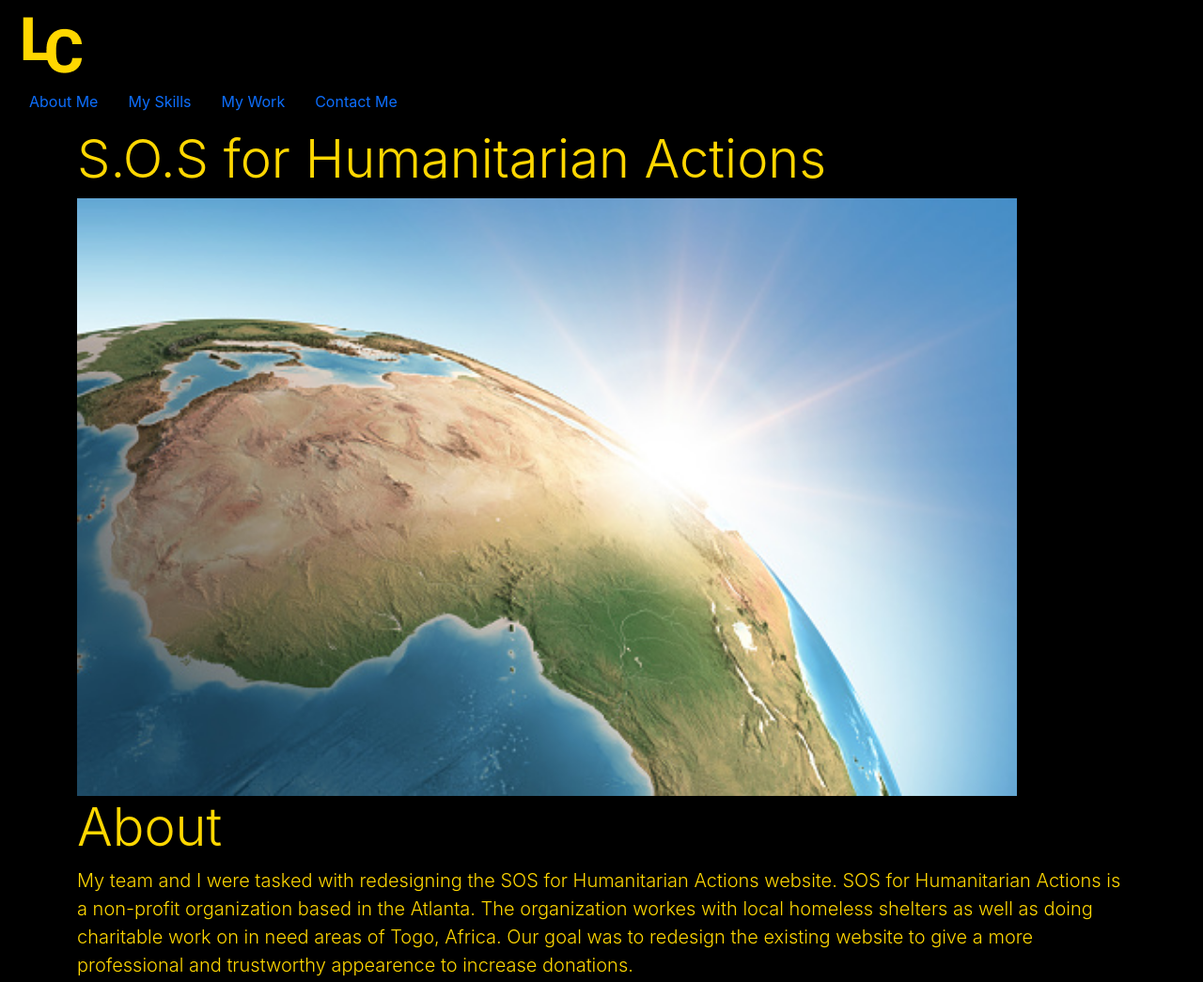
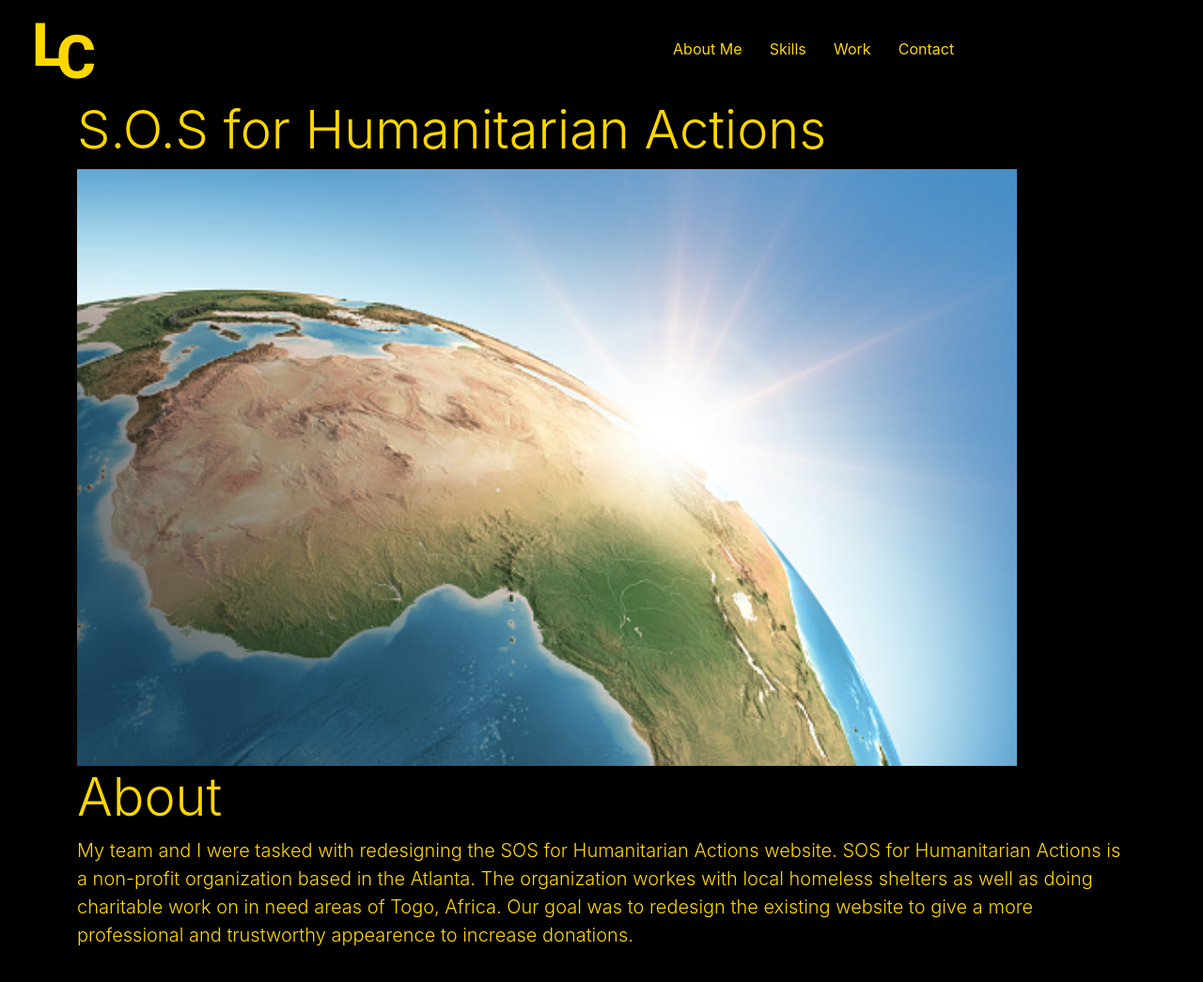
Before and after one commit to lcrumbley87/UX_UI_HW_20, a plain HTML site: page case.html in a window 1280 px wide. Shown: the top 1045 px of the page at 94% size. Drawn offline with nearby package versions, Linux system fonts and the light colour scheme.

Commit message:
final HW commit

```diff
--- a/case.html
+++ b/case.html
@@ -7,32 +7,23 @@
     <title>UX/UI Homework 20</title>
 
     <link href="https://cdn.jsdelivr.net/npm/bootstrap@5.1.3/dist/css/bootstrap.min.css" rel="stylesheet" integrity="sha384-1BmE4kWBq78iYhFldvKuhfTAU6auU8tT94WrHftjDbrCEXSU1oBoqyl2QvZ6jIW3" crossorigin="anonymous">
+    <link href="/css/style.css" rel="stylesheet" type="text/css"/>
     <link href="/css/case.css" rel="stylesheet" type="text/css"/>
 
 </head>
 <body>
   <header class="navigation">
     <div class="logo">
-        <img src="./images/Logo.png" alt="Logo">
-    </div>
-    <nav class="navbar navbar-expand-sm-bd-light">
-
-        <ul class="nav">
-            <ul class="navbar-nav ml-auto"></ul>
-            <li class="nav-item">
-              <a class="nav-link active" href="#">About Me</a>
-            </li>
-            <li class="nav-item">
-              <a class="nav-link" href="#">My Skills</a>
-            </li>
-            <li class="nav-item">
-              <a class="nav-link" href="#">My Work</a>
-            </li>
-            <li class="nav-item">
-              <a class="nav-link" href="#">Contact Me</a>
-            </li>
-          </ul>
-        </nav>
+      <img src="./images/Logo.png" alt="Logo">
+  </div>
+  <nav class="inline-block">
+      <ul>
+          <li class="inline-block">About Me</li>
+          <li class="inline-block">Skills</li>
+          <li class="inline-block">Work</li>
+          <li class="inline-block">Contact</li>
+      </ul>
+  </nav>
     </div>
     <!--Title Section new-->
     <div class="jumbotron jumbotron-fluid">
```
Also changed, not shown: index.html (+1 -1 lines).
